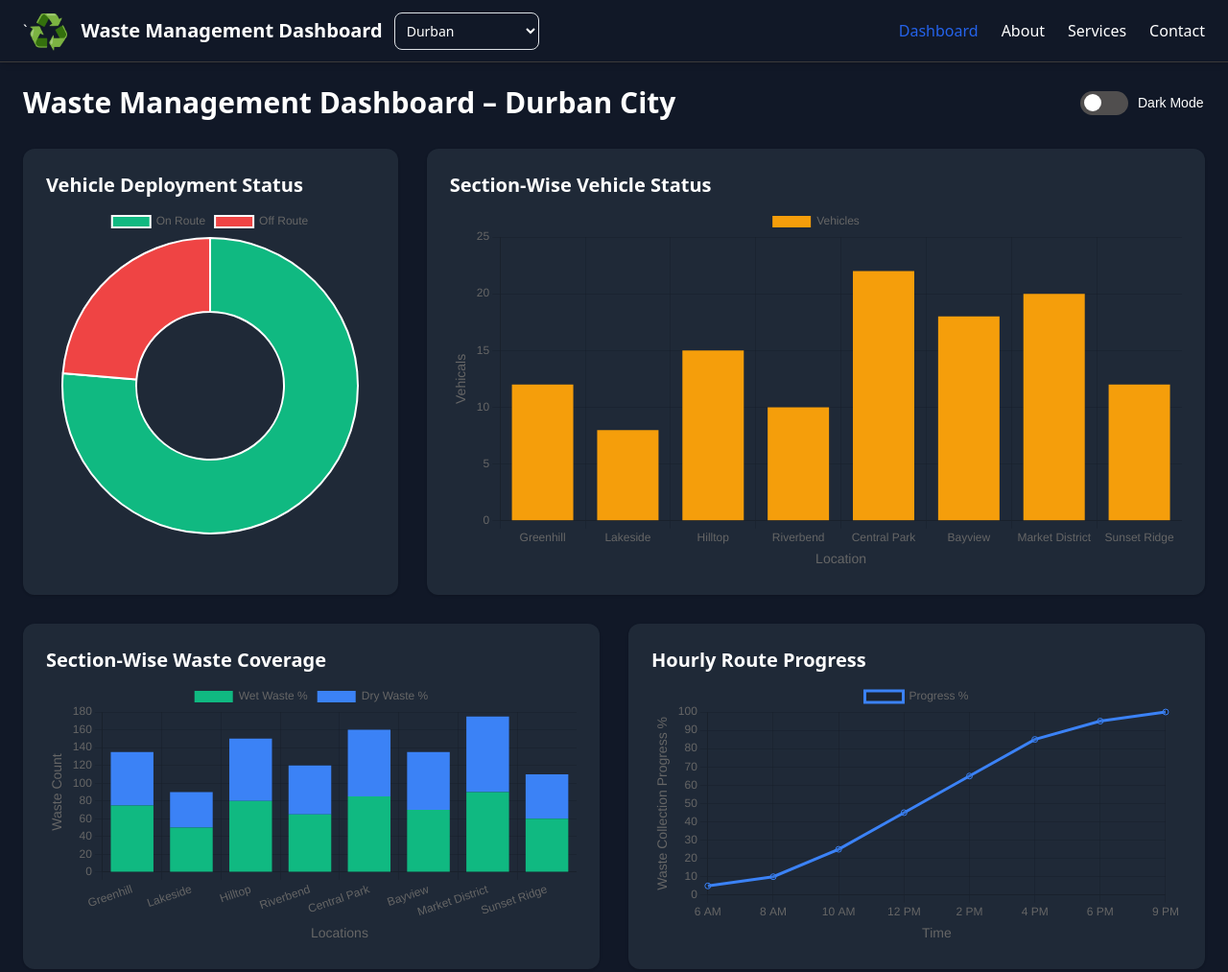
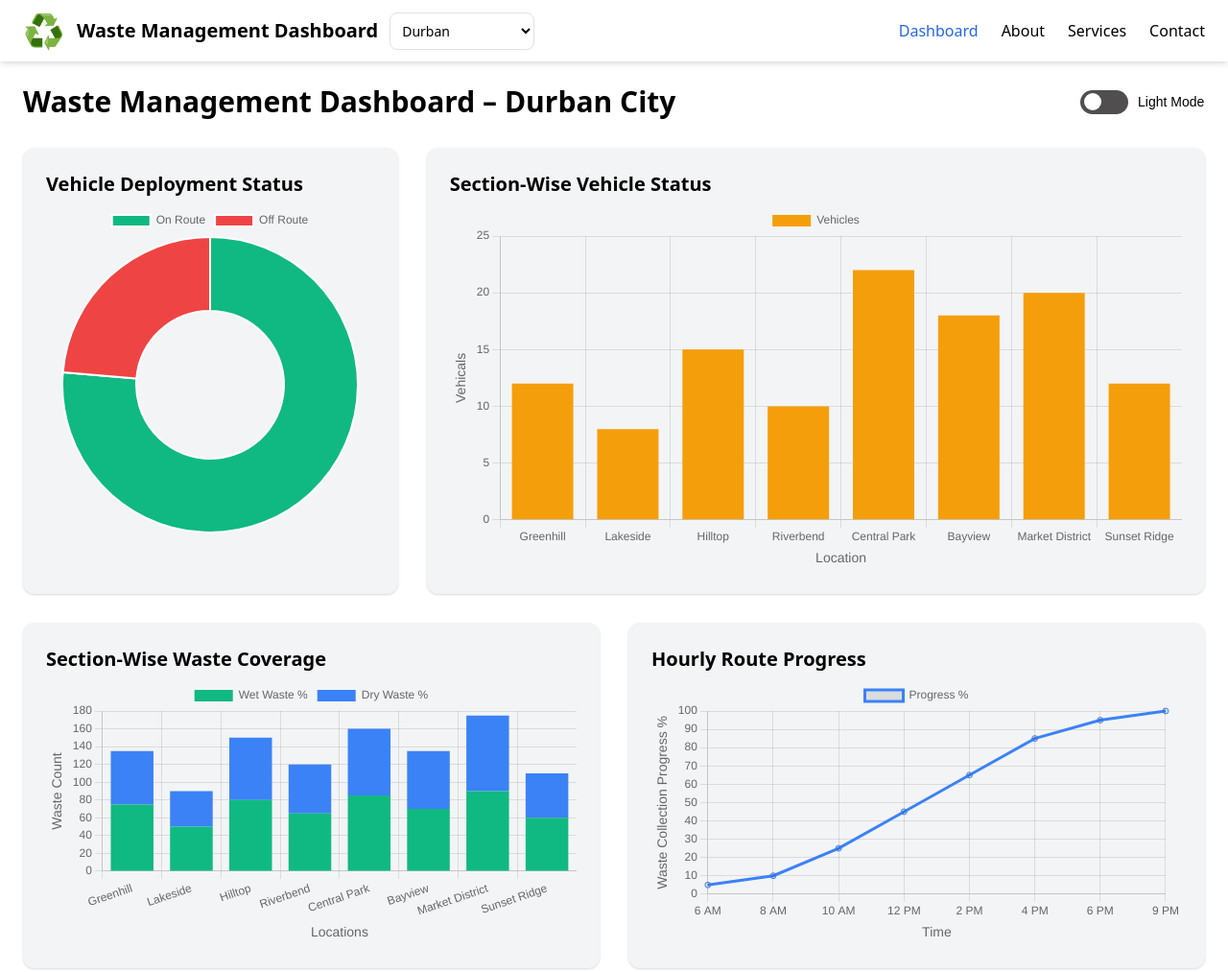
Before and after one commit to hatzademohit/waste-management, a plain HTML site: page index.html in a window 1280 px wide. Shown: the top 1013 px of the page at 96% size. Drawn offline with nearby package versions, Linux system fonts and the light colour scheme.

Commit message:
some changes

```diff
--- a/chart-script.js
+++ b/chart-script.js
@@ -159,5 +159,5 @@ const themeLabel = document.getElementById("theme-label");
 
 toggleSwitch.addEventListener("change", () => {
   document.body.classList.toggle("light-mode");
-  themeLabel.textContent = toggleSwitch.checked ? "Light Mode" : "Dark Mode";
+  themeLabel.textContent = toggleSwitch.checked ? "Dark Mode" : "Light Mode";
 });
--- a/index.html
+++ b/index.html
@@ -8,11 +8,10 @@
   <link href="https://cdn.jsdelivr.net/npm/tailwindcss@2.2.19/dist/tailwind.min.css" rel="stylesheet">
 	<link rel="stylesheet" href="styles.css">
 </head>
-	<!-- For dark mode -->
-<body class="bg-gray-900 text-white font-sans">
+<body class="bg-gray-900 text-white light-mode font-sans">
   <header class="bg-gray-900 shadow-md sticky top-0 z-20">
     <div class="mx-auto px-4 sm:px-6 lg:px-8">
-      <div class="flex justify-between items-center h-16">`
+      <div class="flex justify-between items-center h-16">
         <!-- Logo -->
         <div class="flex items-center jsustify-center gap-3 w-full">
           <span class="fs-35">♻️</span>
@@ -63,7 +62,7 @@
       <label class="toggle-switch">
         <input type="checkbox" id="theme-toggle" />
         <span class="slider"></span>
-        <span class="label-text" id="theme-label">Dark Mode</span>
+        <span class="label-text" id="theme-label">Light Mode</span>
       </label>
 		</div>
 
```
